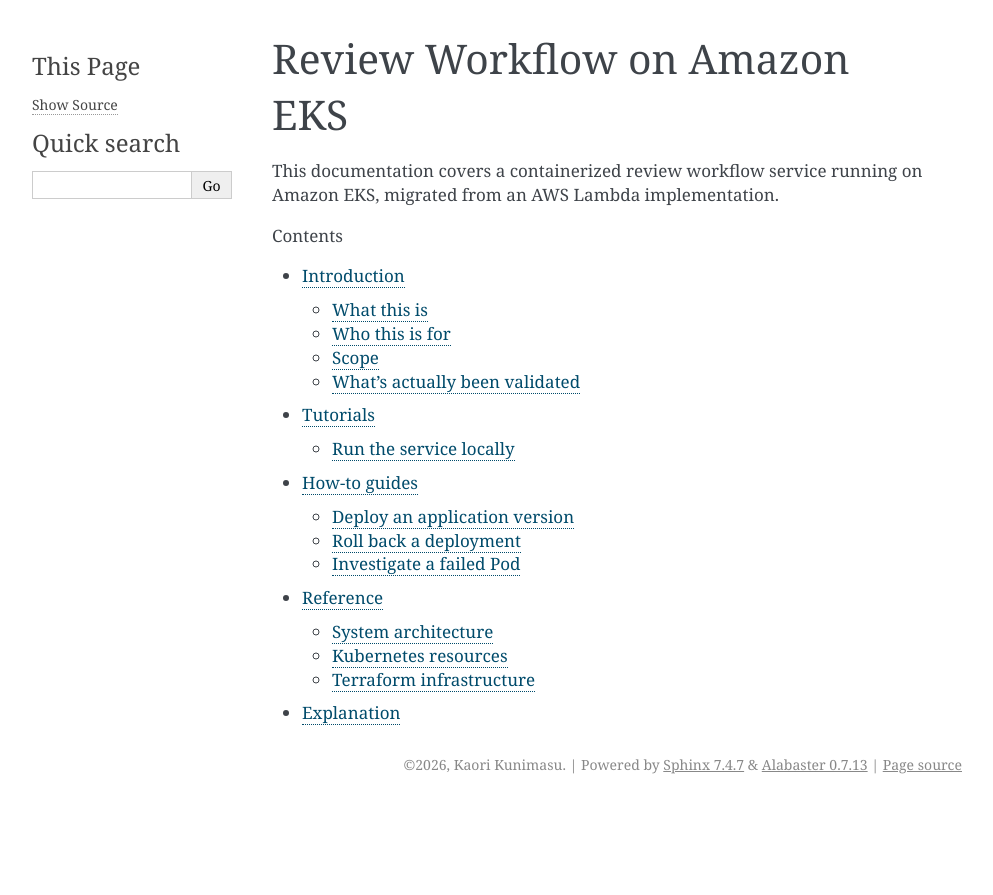
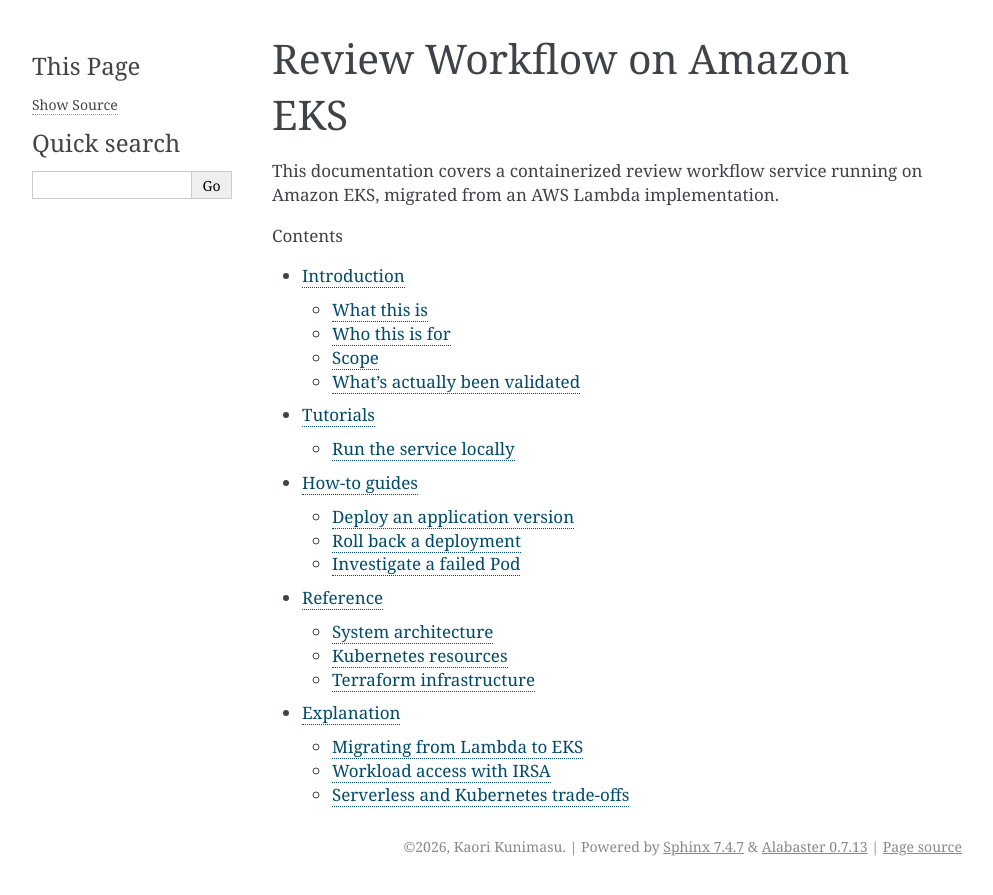
Before and after one commit to KaoriKunimasu/aws-review-workflow-eks, a Sphinx documentation site: the page built from docs/source/index.rst, in a window 1280 px wide. Shown: the top 895 px of the page, without its empty margins (148-1141 px from the left). Built offline with Sphinx 7.4.7, drawn with Linux system fonts in a browser that asks for light colours; some of the changed lines change nothing that is shown.

Commit message:
docs: add architecture explanations and publish documentation (#8)
* docs: add explanation pages for the Lambda-to-EKS migration

* docs: add GitHub Pages deployment to the documentation workflow

```diff
--- a/docs/source/explanation/index.rst
+++ b/docs/source/explanation/index.rst
@@ -5,3 +5,7 @@
 
 .. toctree::
    :maxdepth: 1
+
+   migrating-from-lambda-to-eks
+   workload-access-with-irsa
+   serverless-and-kubernetes-trade-offs
--- /dev/null
+++ b/docs/source/explanation/migrating-from-lambda-to-eks.rst
@@ -0,0 +1,28 @@
+Migrating from Lambda to EKS
+==============================
+
+The original implementation ran as four Lambda functions behind API Gateway, with a Cognito JWT authorizer handling auth and a DynamoDB single-table model storing everything. Here's what moved, what didn't, and what got left out on purpose.
+
+What stayed the same
+----------------------
+
+The DynamoDB data model didn't move. Items still use ``PK``/``SK`` with ``REQUEST#{id}``/``METADATA``, and the validation and business logic (create, list, get, update status) were extracted from the Lambda handlers into a transport-agnostic service layer, ``app/api/service.py``, rather than rewritten. ``docs/adr/0002-eks-migration-strategy.md`` documents this as the deliberate scope: keep the domain logic and the table, replace the transport.
+
+Swapping the transport layer
+--------------------------------
+
+API Gateway's event parsing, the Lambda proxy response shape, and the JWT authorizer are gone. In their place: a FastAPI app with Pydantic request models, dependency injection, and exception handlers. The four Lambda handlers became four route functions calling the same service layer.
+
+One thing changed in a way that matters more than the others. Real Cognito JWT verification was not carried over. See :doc:`workload-access-with-irsa` for how DynamoDB access is now secured — that part improved. Verifying who's calling the API in the first place did not; it's covered in the Kubernetes-resources reference and in the README's security notes, not glossed over here.
+
+Trade-offs that came with the move
+--------------------------------------
+
+Container images are portable across environments, dependency versions are pinned at build time rather than resolved by the Lambda runtime, and local development runs the same container that ships to production rather than a separate emulation layer. Autoscaling is explicit (replica counts, resource requests) rather than implicit in the Lambda execution model.
+
+Against that: a cluster has a control plane, a node group, and a NAT gateway running whether or not a single request comes in. Lambda's per-invocation billing has no equivalent baseline. Operating EKS also means someone owns node patching, cluster upgrades, and Kubernetes version deprecations, none of which existed under Lambda. ``docs/adr/0003-eks-cluster-topology.md`` and ``docs/adr/0004-terraform-version-constraints-and-ci.md`` cover the concrete decisions made to keep this manageable for a dev environment: a single managed node group, a single NAT gateway, staying on an older EKS module version to avoid an unplanned AWS provider upgrade across the whole stack.
+
+When Lambda would have been the better call
+-----------------------------------------------
+
+For a workload at this traffic level, with this few endpoints, Lambda's operational simplicity is a real advantage this migration gives up. The trade-off only earns its cost if there's a reason to want a long-running process, container portability, or Kubernetes-specific tooling, none of which this project strictly needed. See :doc:`serverless-and-kubernetes-trade-offs` for where that line sits in general, not just for this repository.
--- /dev/null
+++ b/docs/source/explanation/serverless-and-kubernetes-trade-offs.rst
@@ -0,0 +1,24 @@
+Serverless and Kubernetes trade-offs
+=======================================
+
+This isn't a general "Lambda vs. Kubernetes" comparison. It's what this specific migration actually traded, based on what changed between the two versions in this repository.
+
+Operational surface
+----------------------
+
+Lambda's operational model is close to zero maintenance for a workload this size: no nodes to patch, no cluster version to plan an upgrade around, no capacity to size ahead of time. EKS trades that away for control. You decide the node instance type, the replica count, the resource limits per Pod, at the cost of now owning all of it. ``docs/adr/0003-eks-cluster-topology.md`` picked a single managed node group over Fargate specifically to keep that operational surface visible rather than abstracted further. That was the right call for demonstrating Kubernetes operations; it isn't necessarily the right call for a team that wants to operate as little infrastructure as possible.
+
+Cost shape
+------------
+
+Lambda bills per invocation and per millisecond; an idle API costs nothing. EKS has a control plane charge, a running node group, and, in this configuration, a NAT gateway, all billed continuously regardless of traffic. For a workload that gets occasional requests, that baseline cost is pure overhead compared to Lambda. It only pays for itself at a request volume, or with a workload shape (long-running connections, background processing, predictable steady load), where the constant cost is offset by not paying Lambda's per-invocation premium at scale.
+
+Portability and local development
+-------------------------------------
+
+This is where EKS won cleanly for this project. The exact container image that runs on EKS also runs locally under Docker Compose, against DynamoDB Local, with no separate emulation layer. Lambda's local development story (SAM, LocalStack, or similar) approximates the runtime rather than running the same artifact. The tutorial in :doc:`../tutorials/run-the-service-locally` works because "run it locally" and "run it in the cluster" are the same container.
+
+Where this project landed
+-----------------------------
+
+Given the actual traffic level and endpoint count here, Lambda's cost and operational profile would have been the better fit on those two axes alone. The migration to EKS makes sense as a deliberate choice to demonstrate container orchestration, Kubernetes-native access control (IRSA), and Infrastructure-as-Code patterns around a real cluster, not because the workload outgrew Lambda. That's a legitimate reason to choose EKS. It's a different reason than "Lambda couldn't handle this," and the README doesn't claim the latter.
--- /dev/null
+++ b/docs/source/explanation/workload-access-with-irsa.rst
@@ -0,0 +1,31 @@
+Workload access with IRSA
+============================
+
+The FastAPI Pod needs to read and write one DynamoDB table. Getting that access right meant deciding between the EKS node's IAM role and something more specific — this page covers why IRSA won, and what it does and doesn't actually secure.
+
+The problem with the node role
+---------------------------------
+
+By default, anything running on an EKS worker node can assume that node's IAM role. If the node role can reach DynamoDB, every Pod scheduled on that node can too, including Pods that have nothing to do with this table, now or after a future deployment adds unrelated workloads to the same node group. Permissions end up scoped to "whatever runs on this machine," not to a specific application.
+
+Binding the role to a Pod instead
+-------------------------------------
+
+IAM Roles for Service Accounts binds an IAM role to a Kubernetes ServiceAccount rather than to a node. The cluster's OIDC identity provider issues a token for that ServiceAccount; AWS STS trusts that token specifically, scoped to the ``default:review-api`` identity in ``infra/environments/dev/irsa.tf``. A Pod using a different ServiceAccount gets no access, regardless of which node it lands on.
+
+In this repository that's three pieces working together: a bare ServiceAccount in the base Kustomize layer, an EKS overlay that patches in the role-arn annotation, and the Terraform IAM role itself, trusted by the cluster's OIDC provider. The reference pages on :doc:`../reference/kubernetes-resources` and :doc:`../reference/terraform-infrastructure` cover each piece mechanically; this page is about why they're split that way rather than defined in one place.
+
+What the attached policy actually allows
+--------------------------------------------
+
+Five actions, scoped to the workflow table and its indexes: ``GetItem``, ``Query``, ``Scan``, ``PutItem``, ``UpdateItem``. Nothing broader — this matches what the service layer actually does, since nothing in ``app/api/service.py`` deletes an item, so ``DeleteItem`` was never granted.
+
+Where this doesn't help
+---------------------------
+
+IRSA scopes what the *Pod* can do against AWS. It says nothing about who can call the *API* in the first place. As covered in :doc:`migrating-from-lambda-to-eks`, the FastAPI app trusts an ``X-User-Id`` header without verifying it, and three of the four endpoints don't check it at all. A caller who can reach the Service can create, list, and update any workflow request. The IRSA role being narrowly scoped doesn't change that, because the request never has to prove who's making it. These are two separate layers, and locking down one didn't touch the other.
+
+How this was verified
+------------------------
+
+From inside a running Pod, ``boto3.client('sts').get_caller_identity()`` returns the IRSA role's ARN, not the node group's role, confirmed against a live EKS deployment rather than just ``kind`` (see ``docs/demo/eks/02-irsa-verification.png``). :doc:`../how-to/investigate-a-failed-pod` covers what to check if that identity comes back wrong instead.
```
Also changed, not shown: 1 other file.
